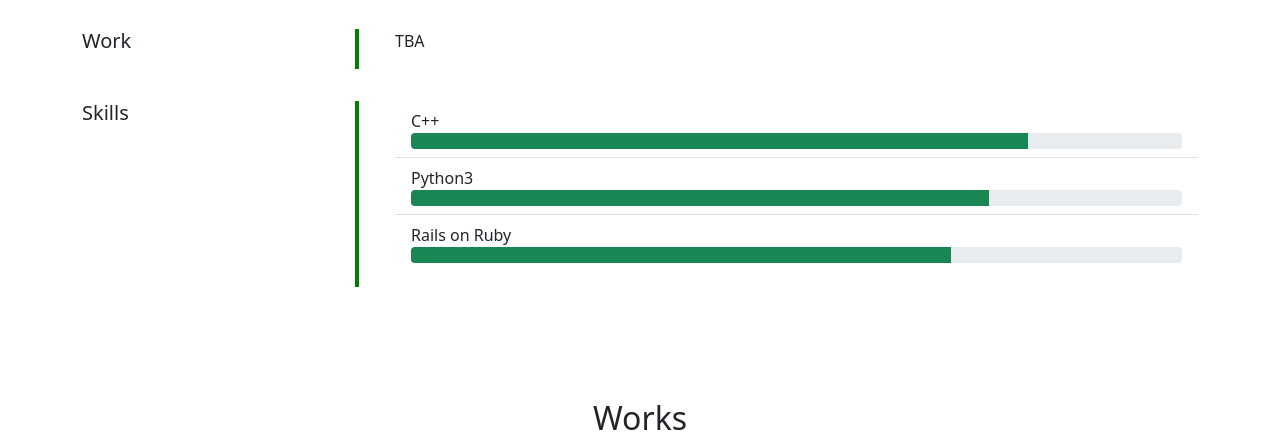
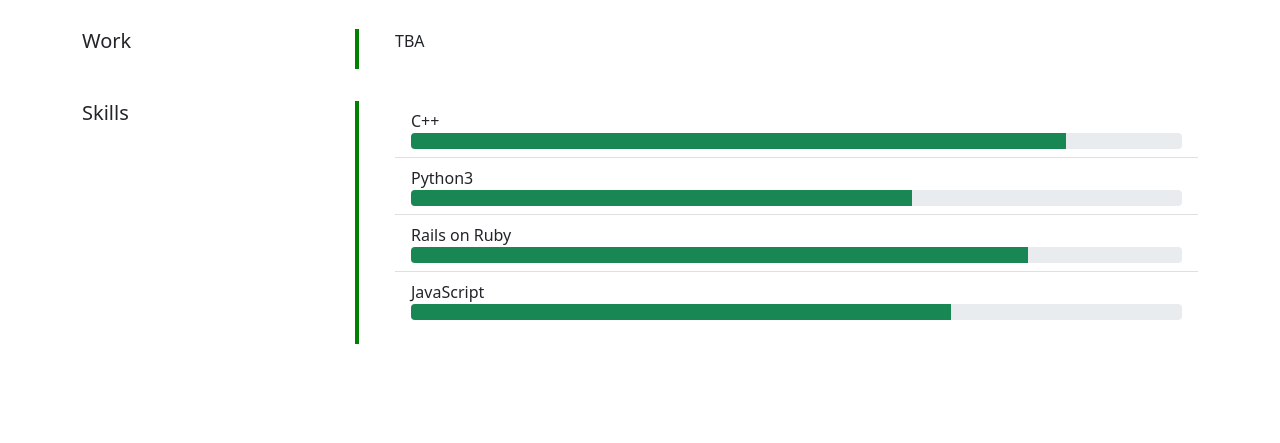
Before and after one commit to newini/newini.github.io, a website: page index.html in a window 1280 px wide. Shown: the part 1385-1828 px from the top of the page. Drawn offline with nearby package versions, Linux system fonts and the light colour scheme; files whose address does not match are found by name.

Commit message:
Added js skill

```diff
--- a/index.html
+++ b/index.html
@@ -133,19 +133,26 @@
             <li class="list-group-item">
               C++
               <div class="progress">
-                <div class="progress-bar bg-success" role="progressbar" style="width: 80%" aria-valuenow="80" aria-valuemin="0" aria-valuemax="100"></div>
+                <div class="progress-bar bg-success" role="progressbar" style="width: 85%" aria-valuenow="85" aria-valuemin="0" aria-valuemax="100"></div>
               </div>
             </li>
 
             <li class="list-group-item">
               Python3
               <div class="progress">
-                <div class="progress-bar bg-success" role="progressbar" style="width: 75%" aria-valuenow="75" aria-valuemin="0" aria-valuemax="100"></div>
+                <div class="progress-bar bg-success" role="progressbar" style="width: 65%" aria-valuenow="65" aria-valuemin="0" aria-valuemax="100"></div>
               </div>
             </li>
 
             <li class="list-group-item">
               Rails on Ruby
+              <div class="progress">
+                <div class="progress-bar bg-success" role="progressbar" style="width: 80%" aria-valuenow="80" aria-valuemin="0" aria-valuemax="100"></div>
+              </div>
+            </li>
+
+            <li class="list-group-item">
+              JavaScript
               <div class="progress">
                 <div class="progress-bar bg-success" role="progressbar" style="width: 70%" aria-valuenow="70" aria-valuemin="0" aria-valuemax="100"></div>
               </div>
```
